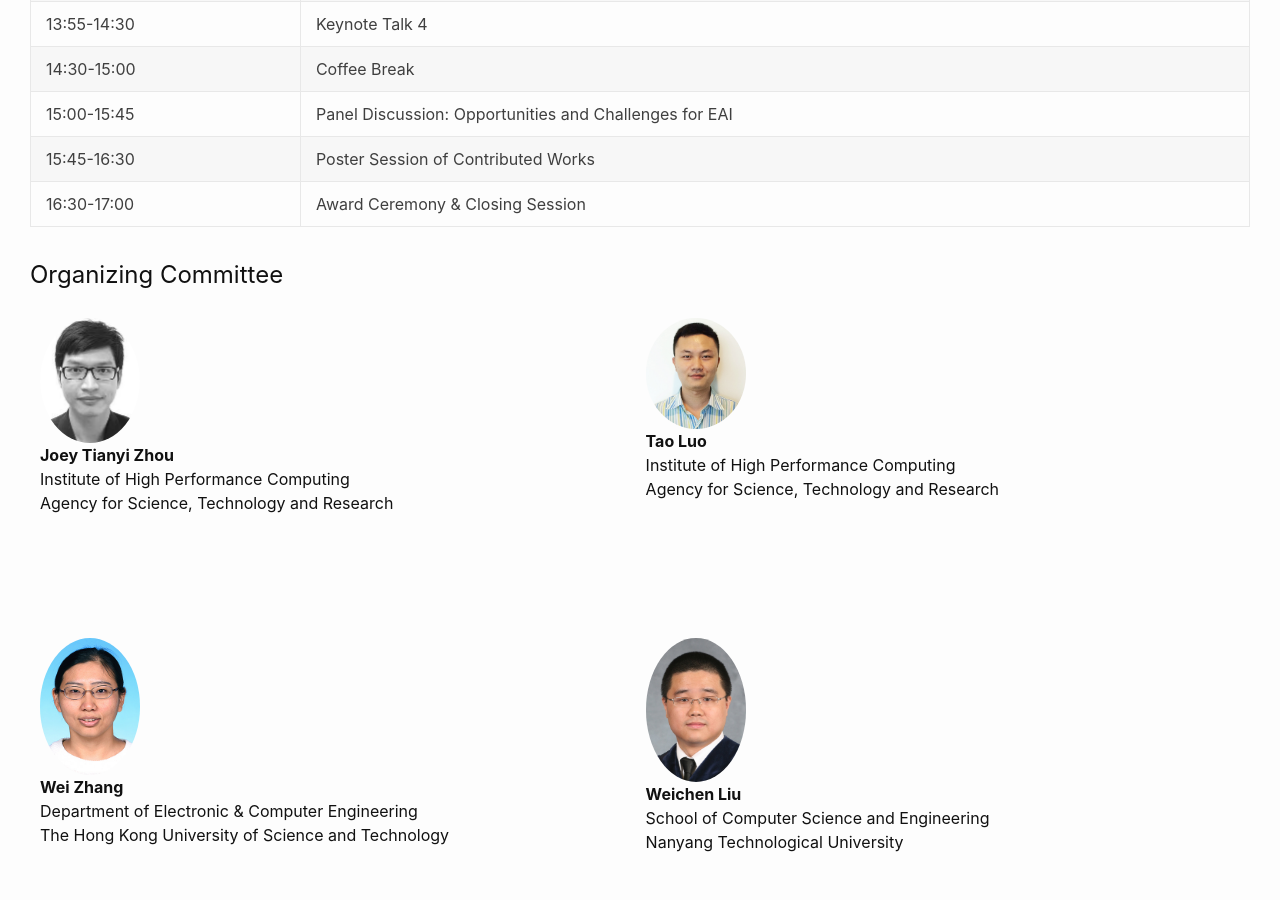
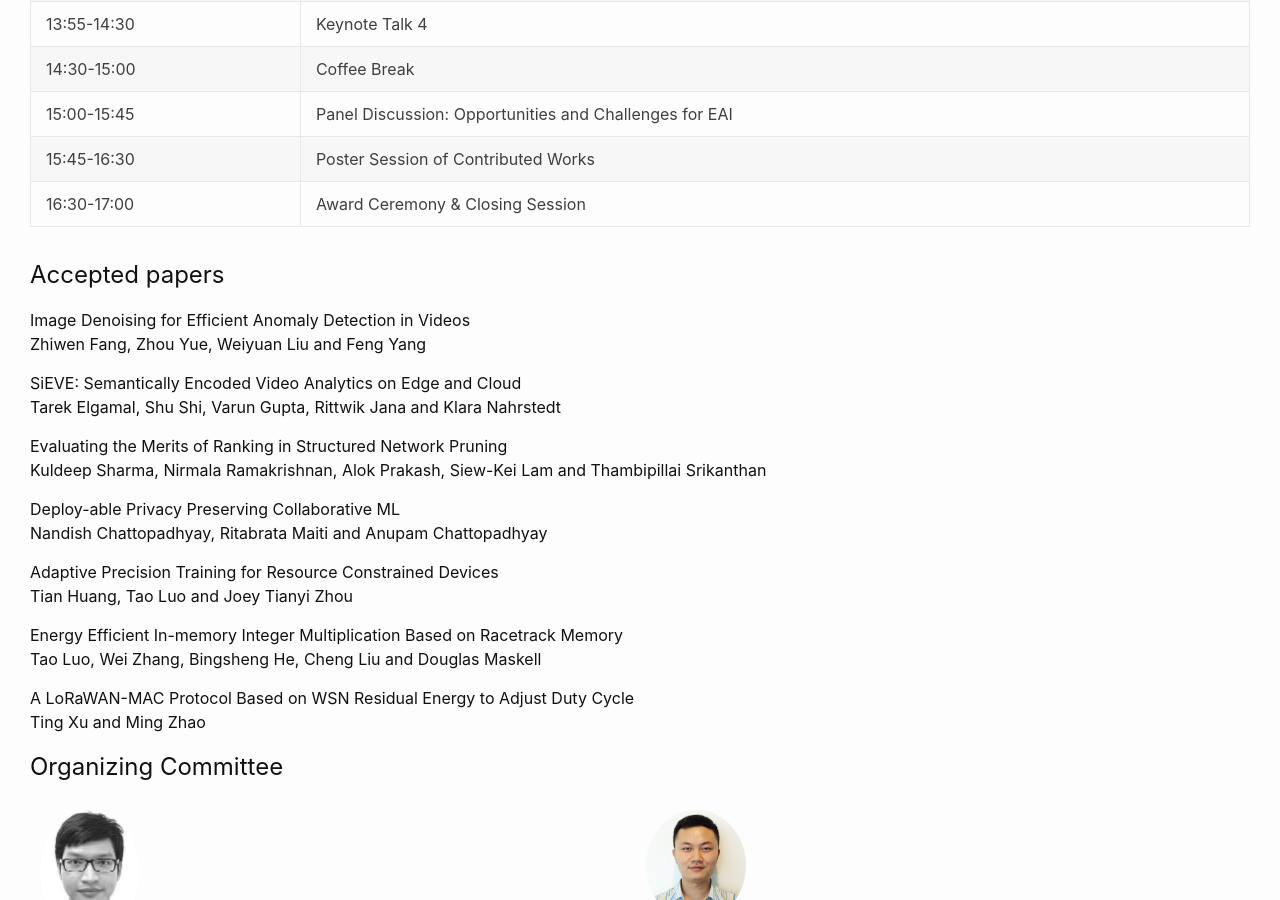
Before and after one commit to EAI-ICDCS/EAI-ICDCS.github.io, a Jekyll site: the page built from index.markdown, in a window 1280 px wide and 900 px high, scrolled down 1904 px. Built offline with Jekyll 4.4.1, drawn with Linux system fonts in a browser that asks for light colours.

Commit message:
Add accepted papers

```diff
--- a/index.markdown
+++ b/index.markdown
@@ -39,10 +39,10 @@ All papers need to be submitted electronically in PDF format through [**<u>here<
 
 ### **Important Dates**
 ~~**Submission Deadline**: March 20, 2020~~
-**Extended Submission Deadline**: March 27, 2020
+~~**Extended Submission Deadline**: March 27, 2020~~
 ~~**Acceptance Notifications**: April 3, 2020~~
-**Acceptance Notifications**: April 7, 2020
-**Camera-ready**: April 17, 2020
+~~**Acceptance Notifications**: April 7, 2020~~
+~~**Camera-ready**: April 17, 2020~~
 
 All submissions will be considered for oral and poster presentations at EAI. The decision on presentation format will be based primarily on an assessment of the breadth of interest, and the construction. We will seek sponsorship to set up the best paper and best poster awards.
 
@@ -62,6 +62,28 @@ A tentative workshop schedule is outlined below:
 | 15:45-16:30 | Poster Session of Contributed Works |
 | 16:30-17:00 | Award Ceremony & Closing Session |
 
+## Accepted papers
+
+Image Denoising for Efficient Anomaly Detection in Videos
+Zhiwen Fang, Zhou Yue, Weiyuan Liu and Feng Yang
+
+SiEVE: Semantically Encoded Video Analytics on Edge and Cloud
+Tarek Elgamal, Shu Shi, Varun Gupta, Rittwik Jana and Klara Nahrstedt
+
+Evaluating the Merits of Ranking in Structured Network Pruning
+Kuldeep Sharma, Nirmala Ramakrishnan, Alok Prakash, Siew-Kei Lam and Thambipillai Srikanthan
+
+Deploy-able Privacy Preserving Collaborative ML
+Nandish Chattopadhyay, Ritabrata Maiti and Anupam Chattopadhyay
+
+Adaptive Precision Training for Resource Constrained Devices
+Tian Huang, Tao Luo and Joey Tianyi Zhou
+
+Energy Efficient In-memory Integer Multiplication Based on Racetrack Memory
+Tao Luo, Wei Zhang, Bingsheng He, Cheng Liu and Douglas Maskell
+
+A LoRaWAN-MAC Protocol Based on WSN Residual Energy to Adjust Duty Cycle
+Ting Xu and Ming Zhao
 
 ## Organizing Committee
 
```
